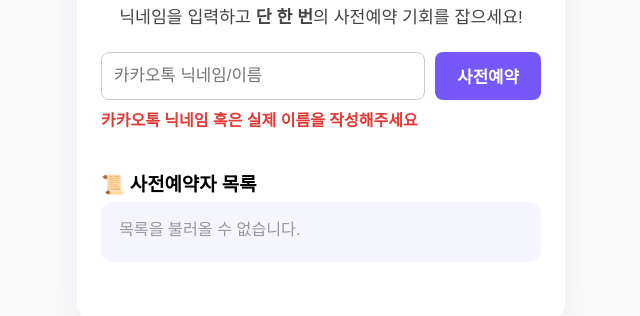
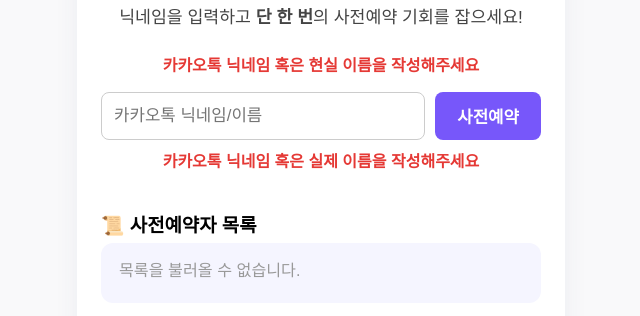
Before and after one commit to heynguenqq1/wild_camp-advance-reservation, a website: page public/index.html in a window 1280 px wide. Both pictures are taken after a click on the button "사전예약". Shown: the part 166-482 px from the top of the page, without its empty margins (319-959 px from the left). Drawn offline with Linux system fonts and the light colour scheme; no server answers.

Commit message:
Update index.html

```diff
--- a/public/index.html
+++ b/public/index.html
@@ -20,8 +20,8 @@
       margin: 60px auto 0;
       background: #fff;
       border-radius: 16px;
-      box-shadow: 0 4px 24px 0 rgba(60,70,130,0.07);
-      padding: 36px 24px 36px 24px;
+      box-shadow: 0 4px 24px rgba(60,70,130,0.07);
+      padding: 36px 24px;
     }
     h1 {
       text-align: center;
@@ -34,6 +34,14 @@
       font-size: 1.08rem;
       text-align: center;
       margin-bottom: 24px;
+    }
+    /* 항상 보이는 붉은 경고 문구 */
+    .static-warning {
+      color: #e53935;
+      font-weight: bold;
+      font-size: 1rem;
+      margin-bottom: 16px;
+      text-align: center;
     }
     .form-row {
       display: flex;
@@ -62,17 +70,18 @@
     #reserveBtn:hover {
       background: #583bd5;
     }
+    /* 입력 검증 시 나오는 경고 */
     .warning {
       color: #e53935;
       font-weight: bold;
       font-size: 1rem;
-      margin-top: 7px;
-      margin-bottom: 7px;
+      margin-top: 8px;
+      margin-bottom: 16px;
       display: none;
-      text-align: left;
+      text-align: center;
     }
     .section-title {
-      margin: 38px 0 6px 0;
+      margin: 38px 0 6px;
       font-size: 1.18rem;
       font-weight: 700;
       display: flex;
@@ -82,7 +91,7 @@
     .list-box {
       background: #f5f5ff;
       border-radius: 12px;
-      padding: 14px 14px 6px 14px;
+      padding: 14px 14px 6px;
       min-height: 40px;
       margin-bottom: 22px;
     }
@@ -105,13 +114,22 @@
     <div class="subtitle">
       닉네임을 입력하고 <b>단 한 번</b>의 사전예약 기회를 잡으세요!
     </div>
+
+    <!-- 항상 보이는 붉은 경고 -->
+    <div class="static-warning">
+      카카오톡 닉네임 혹은 현실 이름을 작성해주세요
+    </div>
+
     <div class="form-row">
       <input id="nicknameInput" type="text" placeholder="카카오톡 닉네임/이름" maxlength="20" />
       <button id="reserveBtn" onclick="onReserve()">사전예약</button>
     </div>
+
+    <!-- 입력 검증 시 나오는 경고 -->
     <div id="warningMsg" class="warning">
       카카오톡 닉네임 혹은 실제 이름을 작성해주세요
     </div>
+
     <div class="section-title">📜 사전예약자 목록</div>
     <div class="list-box" id="listBox">
       <div class="empty-list">목록을 불러올 수 없습니다.</div>
@@ -120,8 +138,8 @@
 
   <script>
     const nicknameInput = document.getElementById("nicknameInput");
-    const warningMsg = document.getElementById("warningMsg");
-    const listBox = document.getElementById("listBox");
+    const warningMsg     = document.getElementById("warningMsg");
+    const listBox        = document.getElementById("listBox");
     let isLoading = false;
 
     // 예약 목록 불러오기
@@ -135,14 +153,14 @@
           listBox.innerHTML = '<div class="empty-list">아직 사전예약자가 없습니다.</div>';
         } else {
           listBox.innerHTML = "";
-          list.forEach(nickname => {
+          list.forEach(n => {
             const div = document.createElement("div");
             div.className = "nickname-item";
-            div.textContent = nickname;
+            div.textContent = n;
             listBox.appendChild(div);
           });
         }
-      } catch (e) {
+      } catch {
         listBox.innerHTML = '<div class="empty-list">목록을 불러올 수 없습니다.</div>';
       }
     }
@@ -166,19 +184,21 @@
         });
         if (!res.ok) {
           const msg = await res.text();
-          warningMsg.textContent = msg.includes("이미 등록된 닉네임") ? msg : "오류가 발생했습니다. 다시 시도해주세요.";
+          warningMsg.textContent = msg.includes("이미 등록된 닉네임")
+            ? msg
+            : "오류가 발생했습니다. 다시 시도해주세요.";
           warningMsg.style.display = "block";
           return;
         }
         nicknameInput.value = "";
         await fetchList();
-        alert("사전예약이 완료되었습니다!");
+        alert("🎉 사전예약 완료 🎉");
       } finally {
         isLoading = false;
       }
     }
 
-    // 페이지 진입시 목록 불러오기
+    // 페이지 진입 시 목록 자동 로드
     fetchList();
   </script>
 </body>
```
